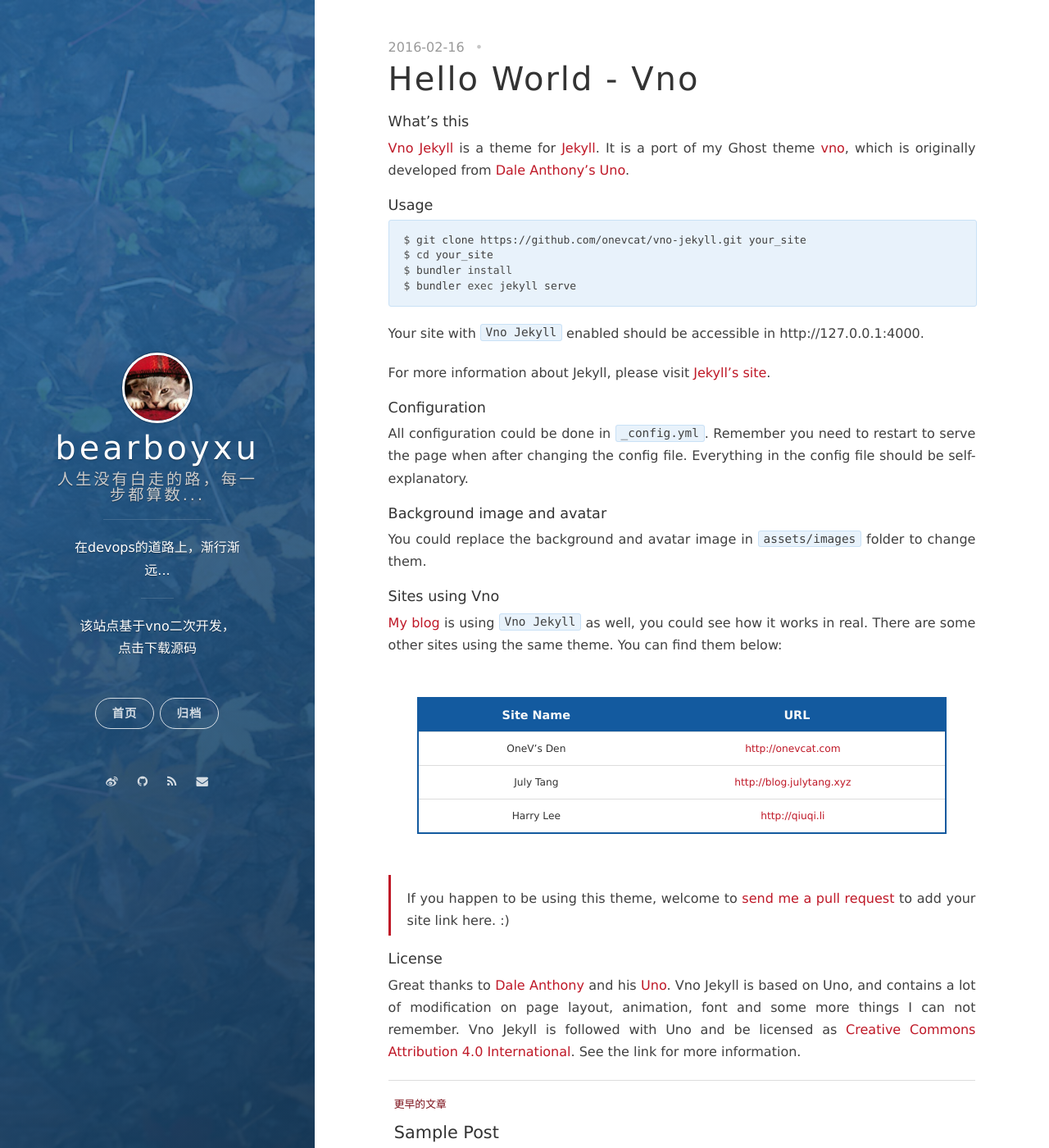
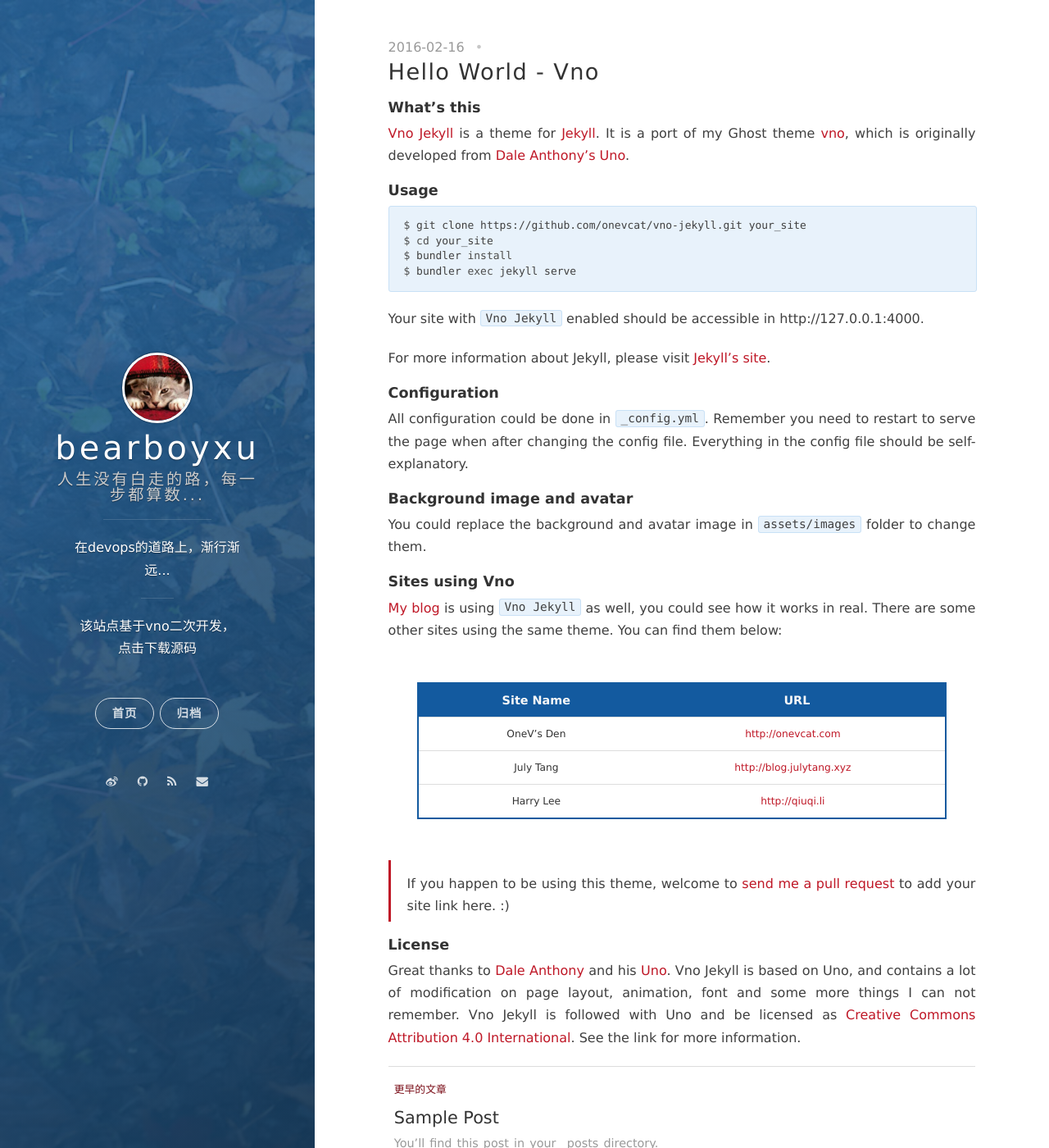
Before and after one commit to FantBoy/bearboy.github.io, a Jekyll site: the page built from _posts/2016-02-16-hello-world-vno.markdown, in a window 1280 px wide and 1400 px high. Shown: the whole window at 82% size. Built offline with Jekyll 4.4.1, drawn with Linux system fonts in a browser that asks for light colours; nearby versions of some CDN libraries; comment, search, counter and statistics services are not loaded.

Commit message:
修改样式

```diff
--- a/_sass/components/_post-list.scss
+++ b/_sass/components/_post-list.scss
@@ -31,7 +31,7 @@
 
     a {
       color: $gray-darkest;
-
+      font-size: 1em;
       &:hover {
         color: $hover-color;
       }
--- a/_sass/global.scss
+++ b/_sass/global.scss
@@ -66,7 +66,7 @@
 
 h1 {
   margin-top: 0;
-  font-size: 2.5em;
+  font-size: 1.7em;
   line-height: 1.2em;
   letter-spacing: .05em;
 }
@@ -87,7 +87,8 @@
 
 
 h3 {
-  font-size: 1.2em;
+  font-size: 1.4em;
+  //font-weight: bold;
   //text-indent: 4px;
   //border-radius: 4px;
   //padding: 6px 15px;
@@ -103,6 +104,7 @@
 
 h4 {
   font-size: 1.2em;
+  font-weight: bold;
 }
 
 h4 {
--- a/_sass/sections/_post.scss
+++ b/_sass/sections/_post.scss
@@ -64,15 +64,16 @@
   }
   h3 {
     font-size: 1.2em;
+    font-weight: bold;
     text-indent: 4px;
     border-radius: 4px;
-    padding: 6px 15px;
+    //padding: 6px 15px;
     margin-bottom: 20px;
     margin-top: 5px;
     //background:#e8edf3;
     /*0px right, 5px botton, 5px fuzzy*/
     //box-shadow: 0px 5px 5px #e4e7ea;
-    border-left: 6px solid #77b1e8;
+    //border-left: 6px solid #77b1e8;
     position:relative;
   }
 
```
